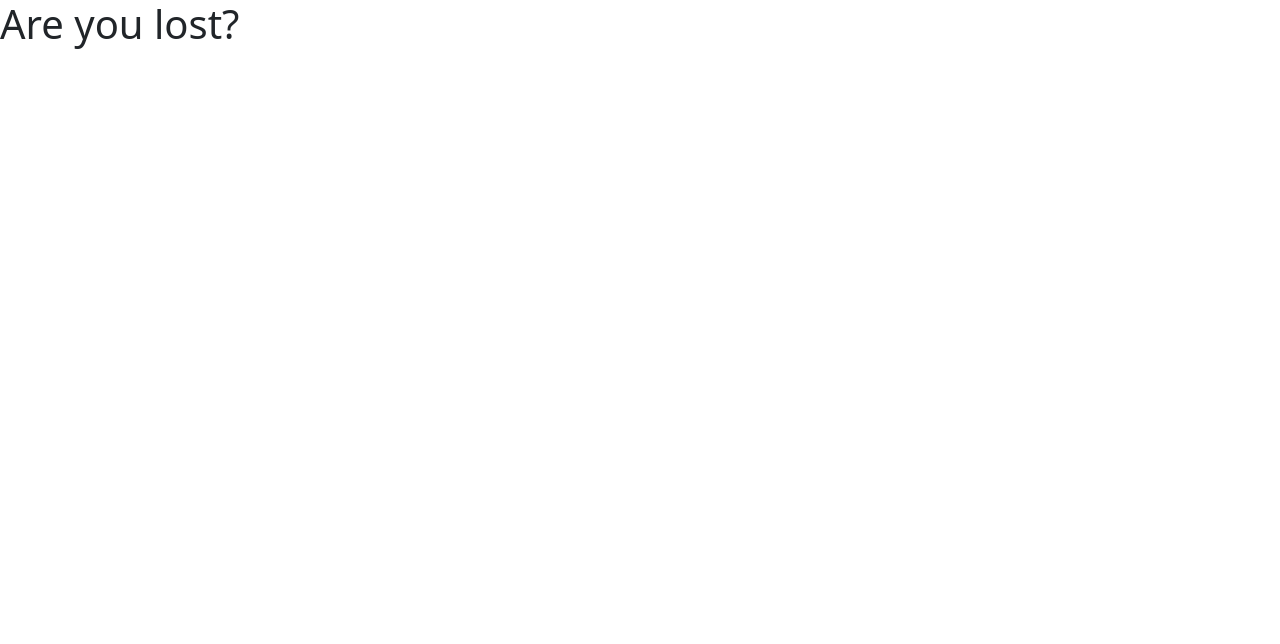
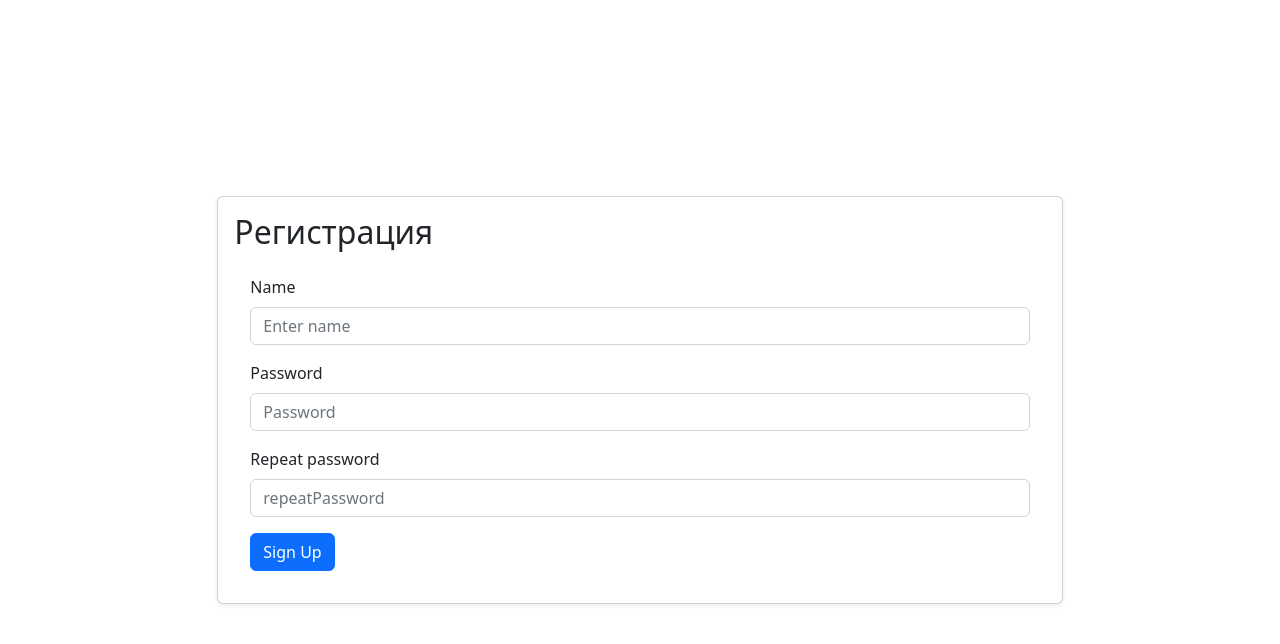
Before and after one commit to sirflyingv/frontend-project-12, a React (Create React App) app in the folder frontend/: page /signup in a window 1280 px wide. Shown: the top 644 px of the page. Built offline with nearby package versions, Linux system fonts and the light colour scheme; no server answers.

Commit message:
signup boilerplate

```diff
--- a/frontend/src/App.jsx
+++ b/frontend/src/App.jsx
@@ -10,6 +10,7 @@
 import store from './State/store';
 import MainPage from './Components/MainPage';
 import LoginForm from './Components/LoginForm';
+import SignUp from './Components/SignUp';
 import NotFound from './Components/NotFound';
 
 import { AuthContext/* , SocketContext */ } from './Contexts';
@@ -58,6 +59,7 @@
           <Routes>
             <Route path="/" element={<MainPage />} />
             <Route path="/login" element={<LoginForm />} />
+            <Route path="/signup" element={<SignUp />} />
             <Route path="*" element={<NotFound />} />
           </Routes>
         </BrowserRouter>
--- a/frontend/src/Components/ActiveChannel.jsx
+++ b/frontend/src/Components/ActiveChannel.jsx
@@ -28,14 +28,10 @@
 
   const dispatch = useDispatch();
   useEffect(() => {
-    // socket.on('connect', () => { console.log('connected'); });
-    // socket.on('disconnect', () => { console.log('disconnected'); });
     socket.on('newMessage', (message) => {
       dispatch(actions.addMessage(message));
     });
     return () => {
-      // socket.off('connect');
-      // socket.off('disconnect');
       socket.off('newMessage');
     };
   }, [dispatch]);
--- a/frontend/src/Components/LoginForm.jsx
+++ b/frontend/src/Components/LoginForm.jsx
@@ -37,6 +37,10 @@
   });
 
   return (
+    <div className="row justify-content-center align-content-center h-100">
+      <div className="col-12 col-md-8 col-xxl-6">
+        <div className="card shadow-sm">
+          <div className="card-body row p-5">
             <div className="d-flex flex-column h-100">
               <div className="container-fluid h-100">
                 <div className="row justify-content-center align-content-center h-100">
@@ -87,6 +91,17 @@
                 </div>
               </div>
             </div>
+          </div>
+          <div className="card-footer p-4">
+            <div className="text-center">
+              <span>Нет аккаунта?</span>
+              {' '}
+              <a href="/signup">Регистрация</a>
+            </div>
+          </div>
+        </div>
+      </div>
+    </div>
   );
 };
 
--- a/frontend/src/Components/Modal.jsx
+++ b/frontend/src/Components/Modal.jsx
@@ -8,7 +8,8 @@
   const backdropRef = useRef(null);
 
   useEffect(() => {
-    backdropRef.current.addEventListener('click', () => {
+    backdropRef.current.addEventListener('click', (e) => {
+      if (e.target !== backdropRef.current) return;
       dispatch(setModal({ type: '', opened: false, subjectChannel: undefined }));
     });
   }, [dispatch]);
--- /dev/null
+++ b/frontend/src/Components/SignUp.jsx
@@ -0,0 +1,101 @@
+import React from 'react';
+import { Card, Form, Button } from 'react-bootstrap';
+import { useFormik } from 'formik';
+import * as yup from 'yup';
+
+const SignUp = () => {
+  const content = 'Регистрация';
+
+  const formik = useFormik({
+    initialValues: { username: '', password: '', repeatPassword: '' },
+    validationSchema: yup.object({
+      username: yup.string()
+        .max(15, 'Must be 15 characters or less')
+        .required('Required'),
+      password: yup.string()
+        .min(4, 'Must be 6 characters or more')
+        .required('Required'),
+      repeatPassword: yup.string()
+        .min(4, 'Must be 6 characters or more')
+        .required('Required'),
+    }),
+    onSubmit: (authData) => {
+      // eslint-disable-next-line functional/no-expression-statements
+      console.log(authData);
+    },
+  });
+
+  return (
+    <div className="d-flex flex-column h-100">
+      <div className="row justify-content-center align-content-center h-100">
+        <div className="col-12 col-md-8 col-xxl-6">
+          <Card className="shadow-sm">
+            <Card.Body>
+              <Card.Title>
+                <h2>{content}</h2>
+              </Card.Title>
+              <Form className="p-3" onSubmit={formik.handleSubmit}>
+                <Form.Group className="mb-3" controlId="formBasicEmail">
+                  <Form.Label>Name</Form.Label>
+                  <Form.Control
+                    name="username"
+                    onChange={formik.handleChange}
+                    value={formik.values.username}
+                    onBlur={formik.handleBlur}
+                    type="text"
+                    required
+                    placeholder="Enter name"
+                    isInvalid={!!formik.errors.username}
+                  />
+                  <Form.Control.Feedback type="invalid">
+                    {formik.errors.username}
+                  </Form.Control.Feedback>
+                </Form.Group>
+
+                <Form.Group className="mb-3" controlId="formBasicPassword">
+                  <Form.Label>Password</Form.Label>
+                  <Form.Control
+                    name="password"
+                    onChange={formik.handleChange}
+                    value={formik.values.password}
+                    onBlur={formik.handleBlur}
+                    type="password"
+                    required
+                    placeholder="Password"
+                    isInvalid={!!formik.errors.password}
+                  />
+                  <Form.Control.Feedback type="invalid">
+                    {formik.errors.password}
+                  </Form.Control.Feedback>
+                </Form.Group>
+
+                <Form.Group className="mb-3" controlId="formBasicRepeatPassword">
+                  <Form.Label> Repeat password</Form.Label>
+                  <Form.Control
+                    name="repeatPassword"
+                    onChange={formik.handleChange}
+                    value={formik.values.repeatPassword}
+                    onBlur={formik.handleBlur}
+                    type="password"
+                    required
+                    placeholder="repeatPassword"
+                    isInvalid={!!formik.errors.repeatPassword}
+                  />
+                  <Form.Control.Feedback type="invalid">
+                    {formik.errors.repeatPassword}
+                  </Form.Control.Feedback>
+                </Form.Group>
+
+                <Button variant="primary" type="submit">
+                  Sign Up
+                </Button>
+              </Form>
+            </Card.Body>
+          </Card>
+        </div>
+      </div>
+    </div>
+  );
+};
+
+export default SignUp;
--- a/frontend/src/Components/modal/createNewChannel.jsx
+++ b/frontend/src/Components/modal/createNewChannel.jsx
@@ -1,23 +1,36 @@
 /* eslint-disable functional/no-expression-statements */
 /* eslint-disable jsx-a11y/label-has-associated-control */
-import React from 'react';
+import React, { useState } from 'react'; // test
 import { useFormik } from 'formik';
 import { Form, Button } from 'react-bootstrap';
-import { useDispatch } from 'react-redux';
+import { useDispatch, useSelector } from 'react-redux';
+import * as yup from 'yup';
 import socket from '../../ChatSocketAPI';
 import { setModal } from '../../State/modalSlice';
 
 const CreateNewChannel = () => {
+  const [isDisabled, setDisabled] = useState(false); // test
   const dispatch = useDispatch();
+  const channelsNames = useSelector((state) => state.channels.map((channel) => channel.name));
 
   const formik = useFormik({
     initialValues: { name: '' },
+    validationSchema: yup.object({
+      name: yup.string()
+        .required('Required')
+        .notOneOf(channelsNames, 'Channel with this name already exists')
+        .max(15, 'Must be 15 characters or less'),
+    }),
     onSubmit: () => {
       const { name } = formik.values;
+      setDisabled(true); // test
+
       socket.emit('newChannel', { name }, (response) => {
         console.log(response);
       });
+
       dispatch(setModal({ opened: false }));
+      setDisabled(false); // test
     },
   });
 
@@ -47,8 +60,8 @@
             />
           </Form.Group>
           <div className="d-flex justify-content-end">
-            <Button onClick={handleCancel} variant="secondary" className="me-2">Отменить</Button>
-            <Button type="submit" variant="primary">Отправить</Button>
+            <Button onClick={handleCancel} variant="secondary" disabled={isDisabled} className="me-2">Отменить</Button>
+            <Button type="submit" variant="primary" disabled={isDisabled}>Отправить</Button>
           </div>
         </Form>
       </div>
--- a/frontend/src/Components/modal/deleteChannel.jsx
+++ b/frontend/src/Components/modal/deleteChannel.jsx
@@ -36,7 +36,6 @@
           <Button onClick={handleCancel} variant="secondary" className="me-2">Отменить</Button>
           <Button onClick={() => handleDelete(id)} type="submit" variant="danger">Удалить</Button>
         </div>
-
       </div>
     </>
   );
--- a/frontend/src/State/currentChannelIdSlice.js
+++ b/frontend/src/State/currentChannelIdSlice.js
@@ -1,6 +1,7 @@
 /* eslint-disable functional/no-expression-statements */
 import { createSlice } from '@reduxjs/toolkit';
 import fetchData from './fetchData';
+import { removeChannel } from './channelsSlice';
 
 const initialState = 1;
 
@@ -15,7 +16,14 @@
     //   .addCase(fetchData.pending, () => {
     //     console.log('Pending first data loading...');
     //   })
-      .addCase(fetchData.fulfilled, (state, { payload }) => (payload.currentChannelId));
+      .addCase(fetchData.fulfilled, (state, { payload }) => (payload.currentChannelId))
+      .addCase(
+        removeChannel,
+        (state, { payload }) => {
+          console.log(payload, state);
+          return (payload === state ? initialState : state);
+        },
+      );
   },
 });
 
--- a/frontend/src/State/messagesSlice.js
+++ b/frontend/src/State/messagesSlice.js
@@ -1,6 +1,7 @@
 /* eslint-disable functional/no-expression-statements */
 import { createSlice } from '@reduxjs/toolkit';
 import fetchData from './fetchData';
+import { removeChannel } from './channelsSlice';
 
 const initialState = [];
 // const initialState = [{
@@ -18,7 +19,11 @@
     //   .addCase(fetchData.pending, () => {
     //     console.log('Pending first data loading...');
     //   })
-      .addCase(fetchData.fulfilled, (state, action) => (action.payload.messages));
+      .addCase(fetchData.fulfilled, (state, action) => (action.payload.messages))
+      .addCase(
+        removeChannel,
+        (state, { payload }) => state.filter((msg) => msg.channelId !== payload),
+      );
   },
 });
 
```
Lines whose indentation alone changed are shown as unchanged.
